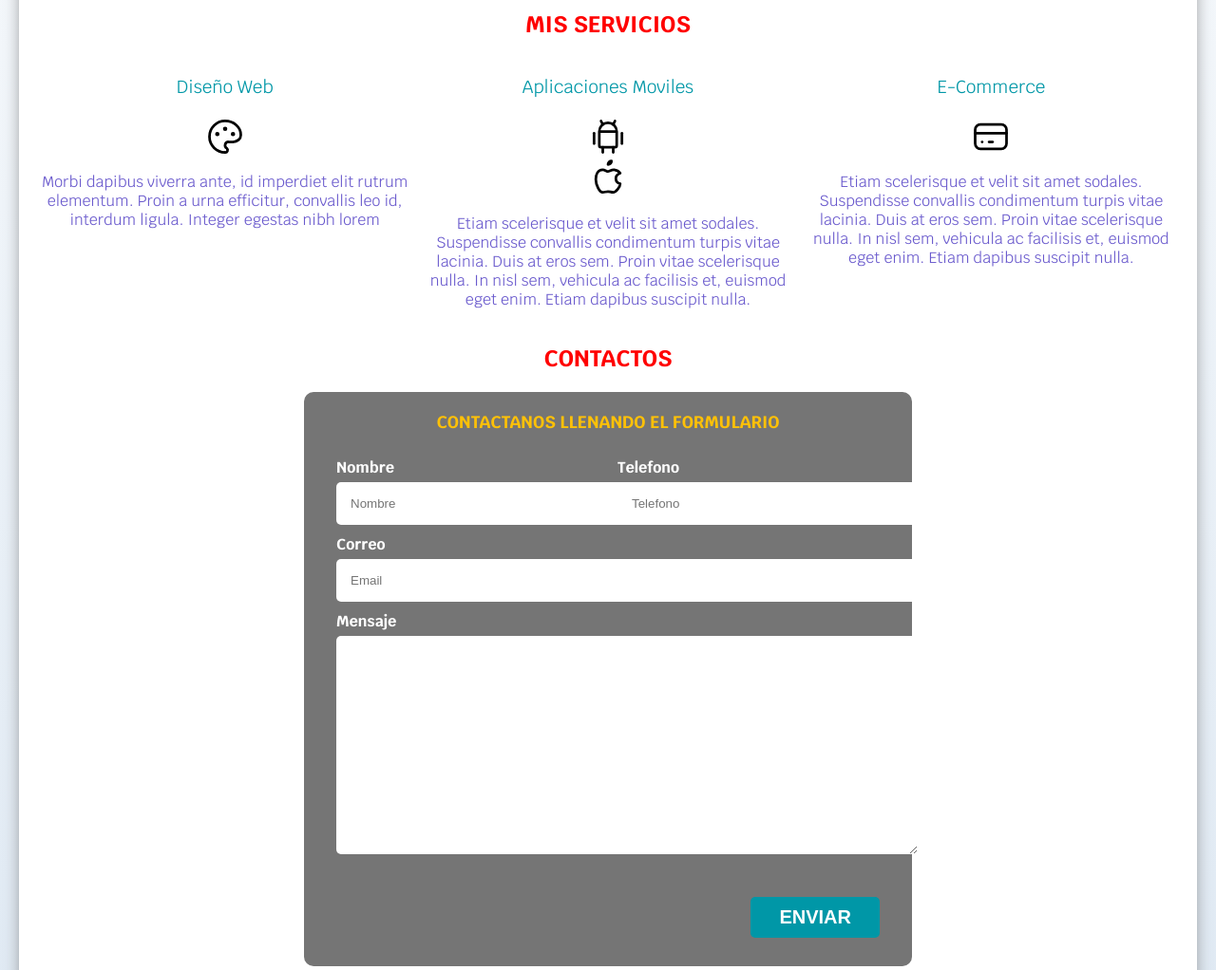
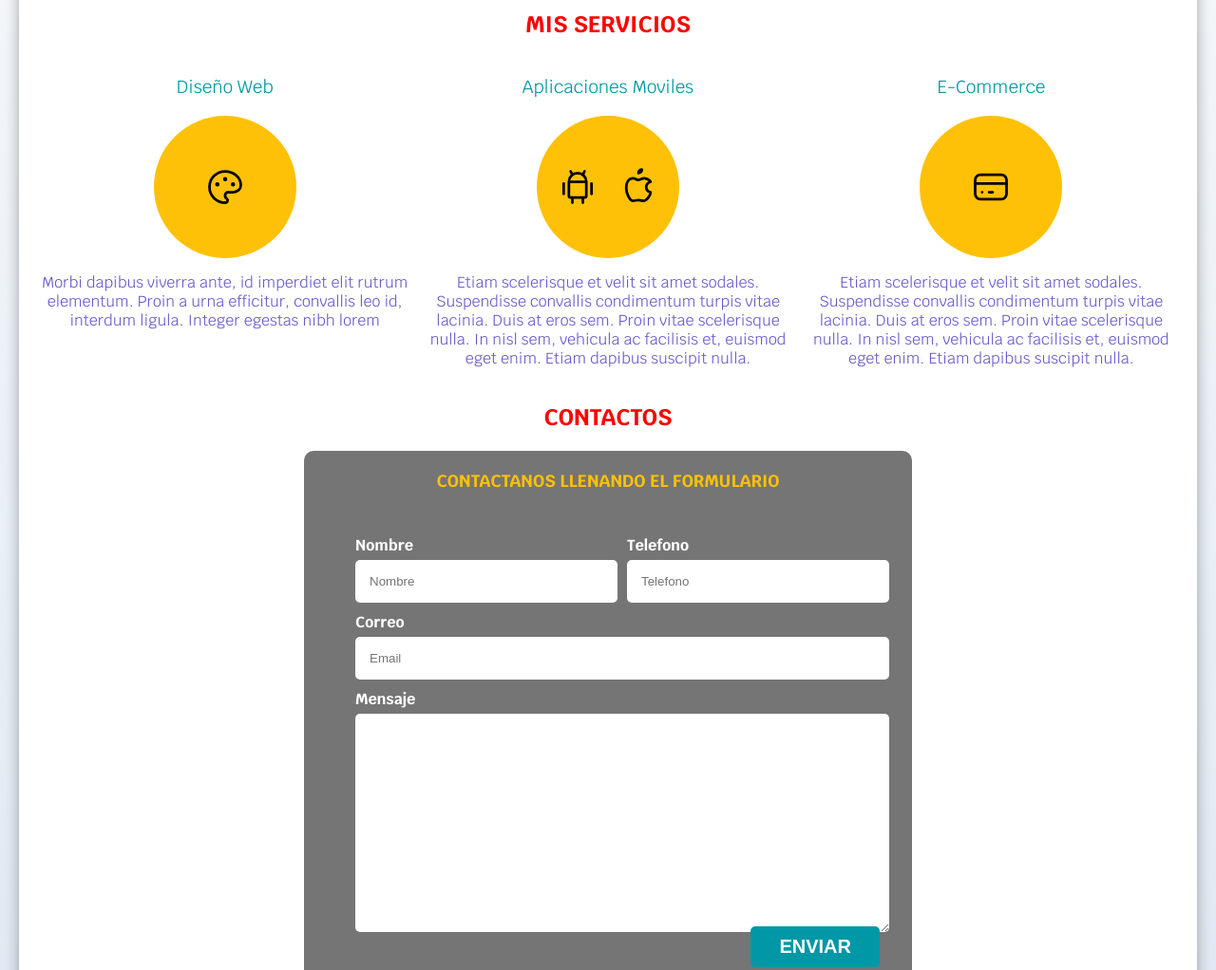
Before and after one commit to AndreaP14/Grupo4_PWeb, a plain HTML site: page index.html in a window 1280 px wide. Shown: the part 660-1682 px from the top of the page at 95% size. Drawn offline with Linux system fonts and the light colour scheme.

Commit message:
Version Andrea Pulamarin

```diff
--- a/Estilos_cssAP/styles.css
+++ b/Estilos_cssAP/styles.css
@@ -224,7 +224,7 @@ body {
 
 .formulario{
     background-color: var(--gris);
-    width: min(60rem,100%);
+    width: min( 60rem, 100%);
     margin: 0 auto;
     padding: 2rem;
     border-radius: 1rem;
@@ -246,8 +246,10 @@ body {
 @media (min-width: 768px){
     .contenedor-campos{
         display: grid;
-        grid-template-columns: 50% 50%;
-        column-gap: 1rem;
+        grid-template-columns: 1fr 1fr;
+        grid-template-rows: auto auto 20rem;
+        column-gap: 4rem;
+        padding: 2rem
     }
 }
 
@@ -268,7 +270,7 @@ body {
 .campo label {
     color: var(--blanco);
     font-weight: bold;
-    margin-bottom:.5rem;
+    margin-bottom: .5rem;
     display: block
 }
 
--- a/index.html
+++ b/index.html
@@ -51,6 +51,7 @@
             <div class =" servicios">
             <section class="servicio">
             <h3>Diseño Web</h3>
+            <div class ="iconos">
             <svg xmlns="http://www.w3.org/2000/svg" class="icon icon-tabler icon-tabler-palette" width="44" height="44" viewBox="0 0 24 24" stroke-width="1.5" stroke="#000000" fill="none" stroke-linecap="round" stroke-linejoin="round">
                 <path stroke="none" d="M0 0h24v24H0z" fill="none"/>
                 <path d="M12 21a9 9 0 1 1 0 -18a9 8 0 0 1 9 8a4.5 4 0 0 1 -4.5 4h-2.5a2 2 0 0 0 -1 3.75a1.3 1.3 0 0 1 -1 2.25" />
@@ -58,11 +59,13 @@
                 <circle cx="12" cy="7.5" r=".5" fill="currentColor" />
                 <circle cx="16.5" cy="10.5" r=".5" fill="currentColor" />
               </svg>
+            </div>
             <p>Morbi dapibus viverra ante, id imperdiet elit rutrum elementum. Proin a urna efficitur, convallis leo id, interdum ligula. Integer egestas nibh lorem</p>
         </section>
 
         <section class="servicio">
             <h3>Aplicaciones Moviles</h3>
+            <div class ="iconos">
             <svg xmlns="http://www.w3.org/2000/svg" class="icon icon-tabler icon-tabler-brand-android" width="44" height="44" viewBox="0 0 24 24" stroke-width="1.5" stroke="#000000" fill="none" stroke-linecap="round" stroke-linejoin="round">
                 <path stroke="none" d="M0 0h24v24H0z" fill="none"/>
                 <line x1="4" y1="10" x2="4" y2="16" />
@@ -78,10 +81,12 @@
                 <path d="M9 7c-3 0 -4 3 -4 5.5c0 3 2 7.5 4 7.5c1.088 -.046 1.679 -.5 3 -.5c1.312 0 1.5 .5 3 .5s4 -3 4 -5c-.028 -.01 -2.472 -.403 -2.5 -3c-.019 -2.17 2.416 -2.954 2.5 -3c-1.023 -1.492 -2.951 -1.963 -3.5 -2c-1.433 -.111 -2.83 1 -3.5 1c-.68 0 -1.9 -1 -3 -1z" />
                 <path d="M12 4a2 2 0 0 0 2 -2a2 2 0 0 0 -2 2" />
               </svg>
+            </div>
             <p>Etiam scelerisque et velit sit amet sodales. Suspendisse convallis condimentum turpis vitae lacinia. Duis at eros sem. Proin vitae scelerisque nulla. In nisl sem, vehicula ac facilisis et, euismod eget enim. Etiam dapibus suscipit nulla.</p>
         </section>
         <section class="servicio">
         <h3>E-Commerce</h3>
+        <div class ="iconos">
         <svg xmlns="http://www.w3.org/2000/svg" class="icon icon-tabler icon-tabler-credit-card" width="44" height="44" viewBox="0 0 24 24" stroke-width="1.5" stroke="#000000" fill="none" stroke-linecap="round" stroke-linejoin="round">
             <path stroke="none" d="M0 0h24v24H0z" fill="none"/>
             <rect x="3" y="5" width="18" height="14" rx="3" />
@@ -89,6 +94,7 @@
             <line x1="7" y1="15" x2="7.01" y2="15" />
             <line x1="11" y1="15" x2="13" y2="15" />
           </svg>
+        </div>
           <p>Etiam scelerisque et velit sit amet sodales. Suspendisse convallis condimentum turpis vitae lacinia. Duis at eros sem. Proin vitae scelerisque nulla. In nisl sem, vehicula ac facilisis et, euismod eget enim. Etiam dapibus suscipit nulla.</p>
         </section>
         </div>
```
